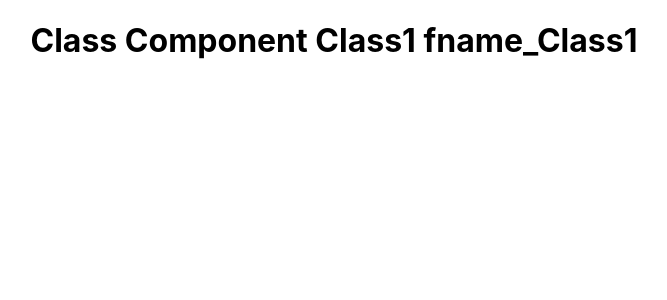
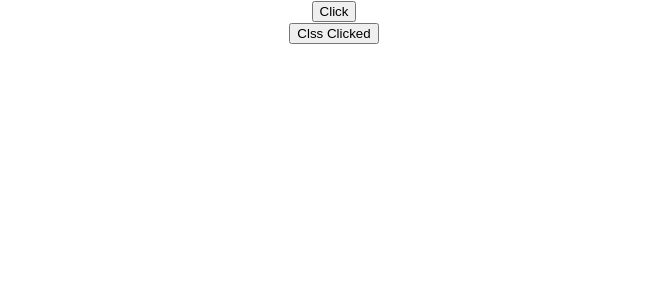
Before and after one commit to DanielSemu/React-Tutorial, a React (Create React App) app: page / in a window 1280 px wide. Shown: the top 300 px of the page, without its empty margins (306-973 px from the left). Built offline with nearby package versions, Linux system fonts and the light colour scheme.

Commit message:
check 2/2/2024

```diff
--- a/src/App.js
+++ b/src/App.js
@@ -1,12 +1,14 @@
 
 import './App.css';
 import React from 'react';
-import Welcome from './components/Welcome';
+//import Welcome from './components/Welcome';
 // import Greet from './components/Greet';
 // import Hello from './components/Hello';
 //  import Greet1 from './components/Greet';
 // import Message from './components/Message';
 // import Counter from './components/Counter';
+import FunctionClick from './components/FunctionClick';
+import ClassClick from './components/ClassClick';
 function App() {
   // const name="Danielw"
   return (
@@ -24,9 +26,12 @@
     </Hello>
 
     <Welcome name="Daniel"/>*/}
-    <Welcome name=" Class1" fName="fname_Class1"></Welcome>
+    {/* <Welcome name=" Class1" fName="fname_Class1"></Welcome>  */}
 {/* <Message/>
 <Counter/> */}
+
+  <FunctionClick/>
+  <ClassClick/>
     </div>
   );
 }
--- /dev/null
+++ b/src/components/ClassClick.js
@@ -0,0 +1,17 @@
+import React, { Component } from 'react'
+
+export class classClick extends Component {
+  clickHandler(){
+    console.log("Class clicked")
+  }
+    render() {
+    return (
+      <div>
+        {/* here methods are accessed by this key word */}
+        <button onClick={this.clickHandler}>Clss Clicked</button>
+      </div>
+    )
+  }
+}
+
+export default classClick
--- /dev/null
+++ b/src/components/FunctionClick.js
@@ -0,0 +1,17 @@
+// new functional component snnipet is rfce
+import React from 'react'
+
+function FunctionClick() {
+    // in java script we can define another function with in a function
+   function clickHandler (){
+    console.log("Button clicked")
+   }
+  return (
+    <div>
+      <button onClick={clickHandler}>Click</button>
+   {/* // event handlwer is a function not a function call we dont have to add parentesis   */}
+    </div>
+  )
+}
+
+export default FunctionClick
```
